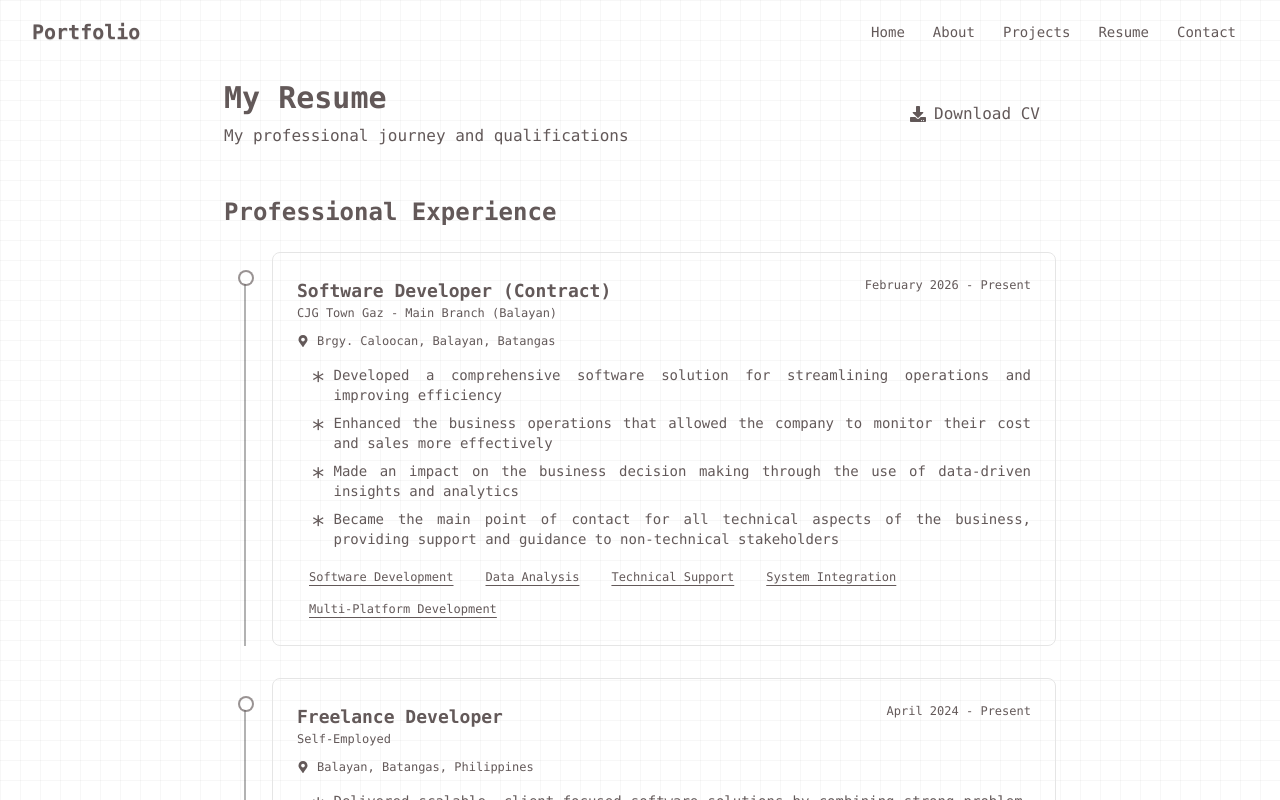
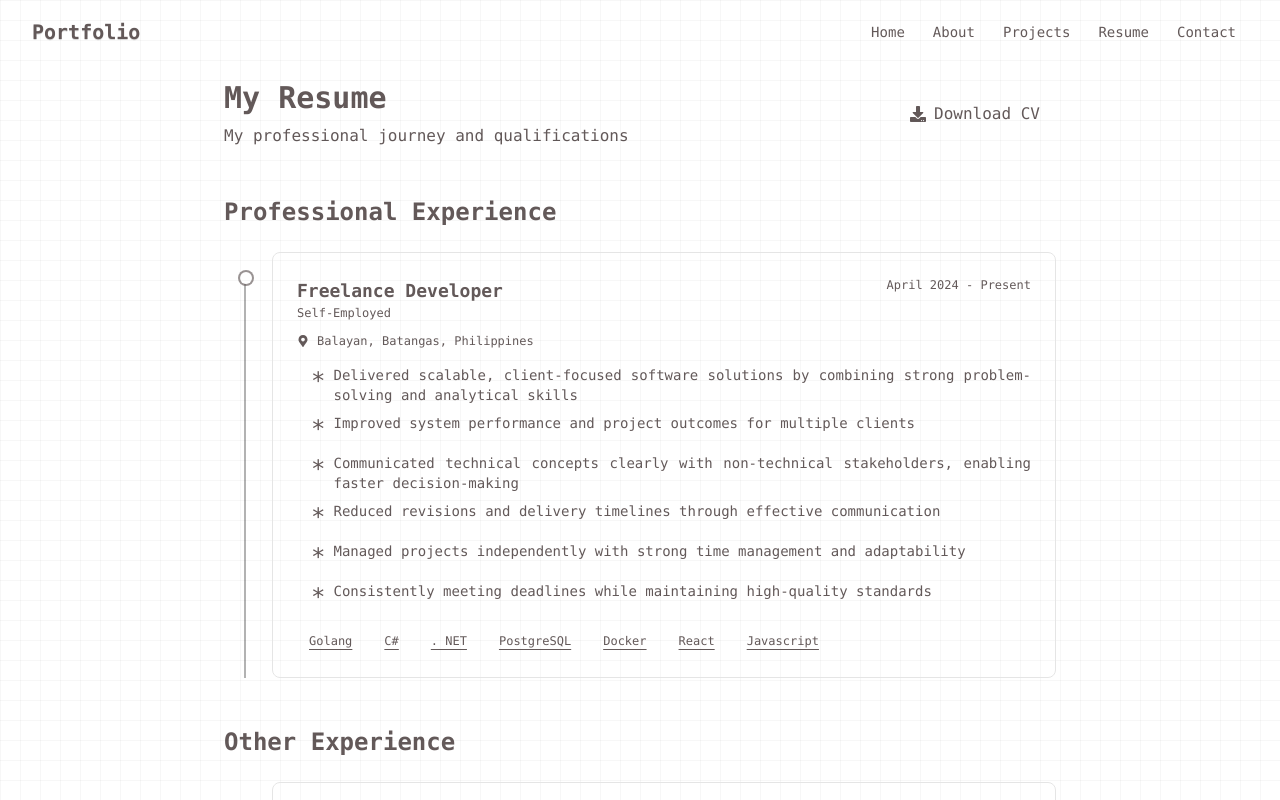
Before and after one commit to JasperRosales/portfolio-x, a React (Vite) app: page /resume in a window 1280 px wide. Shown: the top 800 px of the page. Built offline with nearby package versions, Linux system fonts and the light colour scheme.

Commit message:
commented something for now

```diff
--- a/src/data/experience.ts
+++ b/src/data/experience.ts
@@ -18,19 +18,19 @@ export interface Education {
 }
 
 export const workExperience: Experience[] = [
-  {
-    date: 'February 2026 - Present',
-    title: 'Software Developer (Contract)',
-    subtitle: 'CJG Town Gaz - Main Branch (Balayan)',
-    location: 'Brgy. Caloocan, Balayan, Batangas',
-    achievements: [
-      'Developed a comprehensive software solution for streamlining operations and improving efficiency',
-      'Enhanced the business operations that allowed the company to monitor their cost and sales more effectively',
-      'Made an impact on the business decision making through the use of data-driven insights and analytics',
-      'Became the main point of contact for all technical aspects of the business, providing support and guidance to non-technical stakeholders',
-    ],
-    techStack: ['Software Development', 'Data Analysis', 'Technical Support', 'System Integration', 'Multi-Platform Development'],
-  },
+  // {
+  //   date: 'February 2026 - Present',
+  //   title: 'Software Developer (Contract)',
+  //   subtitle: 'CJG Town Gaz - Main Branch (Balayan)',
+  //   location: 'Brgy. Caloocan, Balayan, Batangas',
+  //   achievements: [
+  //     'Developed a comprehensive software solution for streamlining operations and improving efficiency',
+  //     'Enhanced the business operations that allowed the company to monitor their cost and sales more effectively',
+  //     'Made an impact on the business decision making through the use of data-driven insights and analytics',
+  //     'Became the main point of contact for all technical aspects of the business, providing support and guidance to non-technical stakeholders',
+  //   ],
+  //   techStack: ['Software Development', 'Data Analysis', 'Technical Support', 'System Integration', 'Multi-Platform Development'],
+  // },
   {
     date: 'April 2024 - Present',
     title: 'Freelance Developer',
```
